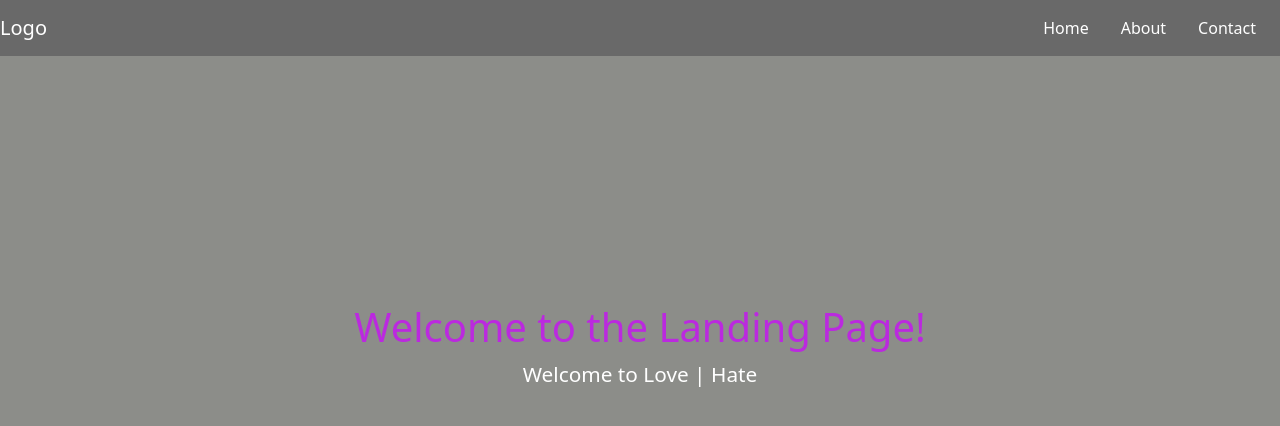
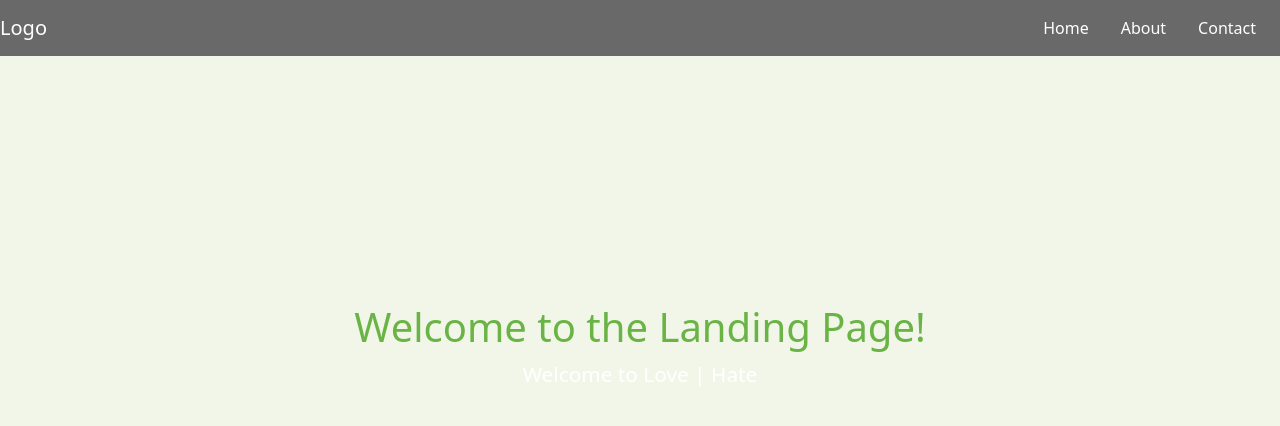
Before and after one commit to mplh2008/workout-app-website, a website: page index.html in a window 1280 px wide. Drawn offline with nearby package versions, Linux system fonts and the light colour scheme; files whose address does not match are found by name.

Commit message:
reverted color
revert color

```diff
--- a/main.css
+++ b/main.css
@@ -1,7 +1,7 @@
 body {
     padding: 0;
     margin: 0;
-    background: #8c8d89;
+    background: #f2f6e9;
     /*
     background-image: url("https://c4.wallpaperflare.com/wallpaper/17/801/264/abstract-3d-purple-pink-wallpaper-preview.jpg");
     background-size: cover;
@@ -40,7 +40,7 @@ body {
 }
 
 .description h1 {
-    color: #bb29df;
+    color: #6ab446;
 }
 
 .description p {
```
